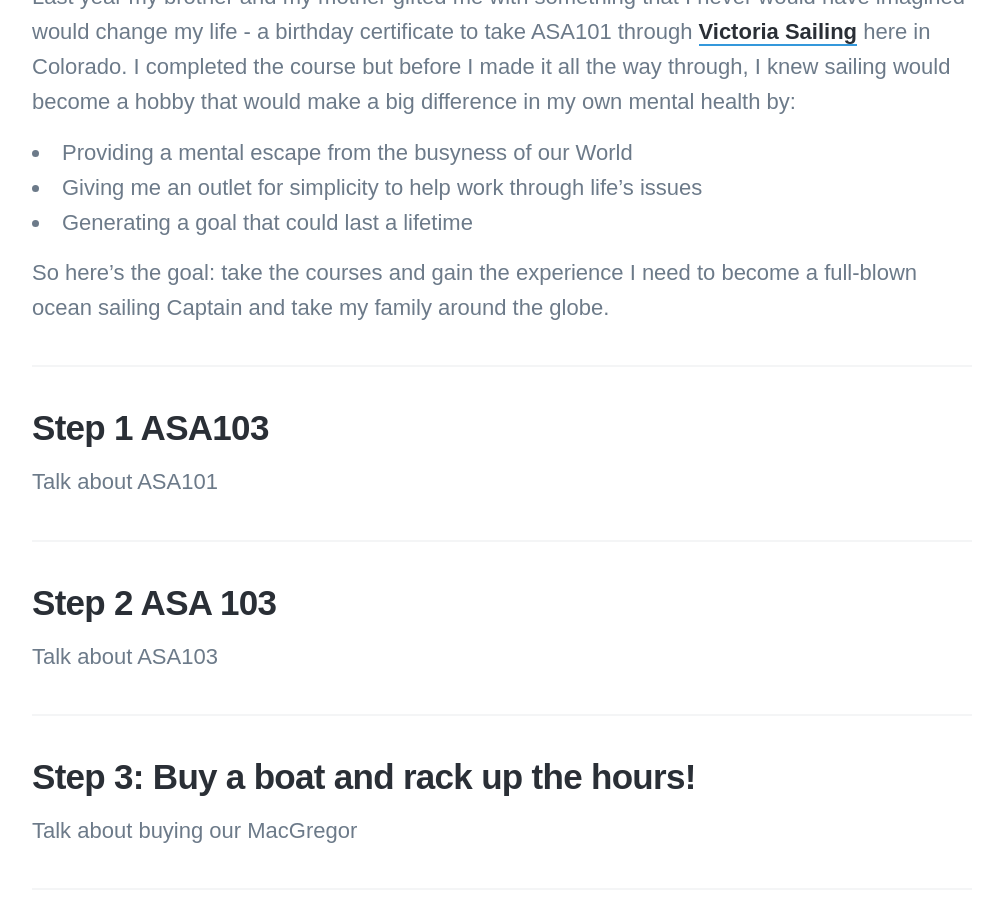
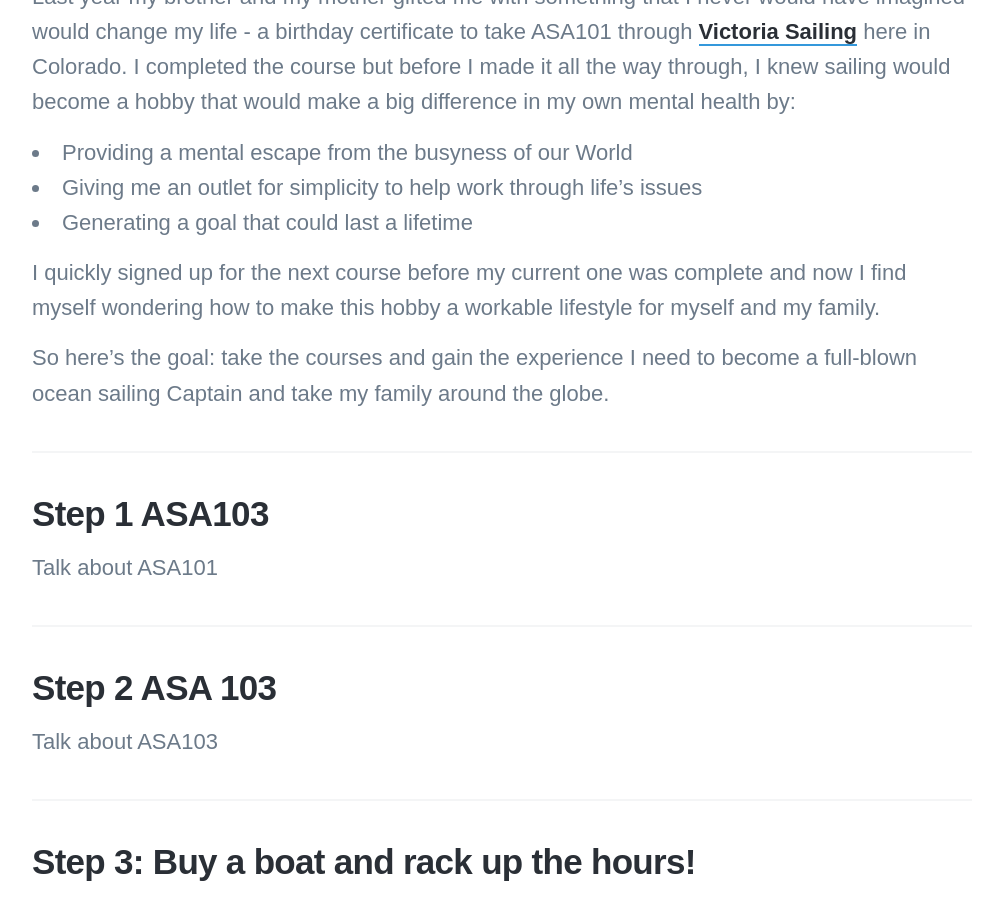
Before and after one commit to starbuck10/JCoffie, a Jekyll site: the page built from _projects/2021-11-02-ongoing-work.md, in a window 1280 px wide and 900 px high, scrolled down 925 px. Shown: the whole window, without its empty margins (138-1133 px from the left). Built offline with Jekyll 4.4.1, drawn with Linux system fonts in a browser that asks for light colours; nearby versions of some CDN libraries; some web fonts are replaced.

Commit message:
Adding project

```diff
--- a/_projects/2021-11-02-ongoing-work.md
+++ b/_projects/2021-11-02-ongoing-work.md
@@ -19,6 +19,8 @@ Last year my brother and my mother gifted me with something that I never would h
 * Providing a mental escape from the busyness of our World
 * Giving me an outlet for simplicity to help work through life's issues
 * Generating a goal that could last a lifetime
+
+I quickly signed up for the next course before my current one was complete and now I find myself wondering how to make this hobby a workable lifestyle for myself and my family.
 
 So here's the goal: take the courses and gain the experience I need to become a full-blown ocean sailing Captain and take my family around the globe.
 
```
